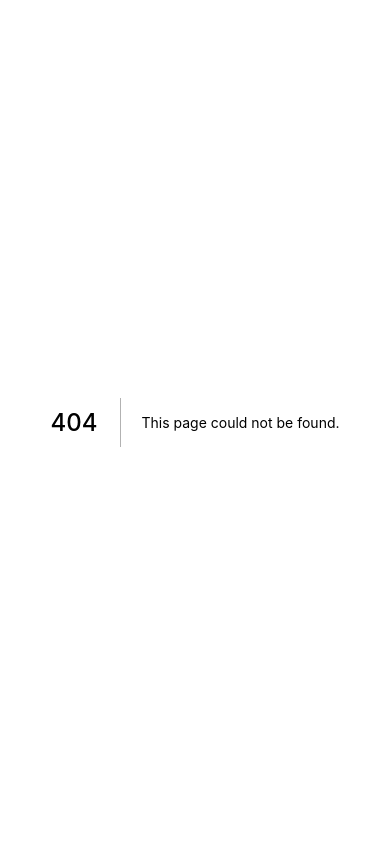
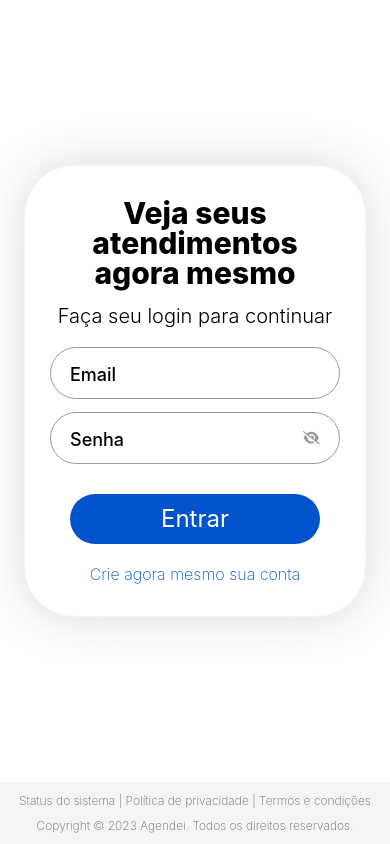
Before and after one commit to houstonsbarros/agendei-frontend, a Next.js app: page /profissional/login in a window 390 px wide. Before the commit this address had no page. Built offline with nearby package versions, Linux system fonts and the light colour scheme; a web font is replaced by a local one.

Commit message:
Atualização da responsividade da tela de Agendamentos

```diff
--- a/pages/cliente/agendamentos.tsx
+++ b/pages/cliente/agendamentos.tsx
@@ -125,8 +125,8 @@ const Agendamentos = () => {
                     }
                     )}
                 </div>
+            <Footer />
             </div>
-            <Footer />
         </main>
     )
 }
--- a/pages/cliente/cadastrar.tsx
+++ b/pages/cliente/cadastrar.tsx
@@ -45,7 +45,7 @@ const Cadastrar = function () {
         console.log(email, password);
 
         try {
-            const response = await fetch(`"${apiUrl}/client/register"`, {
+            const response = await fetch('https://agendei-api.onrender.com/client/register', {
                 method: "POST",
                 headers: {
                     "Content-Type": "application/json"
--- a/pages/cliente/inicio.tsx
+++ b/pages/cliente/inicio.tsx
@@ -33,8 +33,6 @@ const Inicio = () => {
                         userData.email,
                         userData.id,
                     ];
-
-                    console.log(client_info);
 
                     setLogado(true);
                     setClientInfo(client_info as never[]);
--- /dev/null
+++ b/pages/profissional/login.tsx
@@ -0,0 +1,154 @@
+import styles from '../../styles/loginCliente.module.scss'
+import Head from 'next/head'
+import React, { useState, useEffect } from "react";
+import { FontAwesomeIcon } from "@fortawesome/react-fontawesome";
+import { faEye, faEyeSlash } from "@fortawesome/free-solid-svg-icons";
+import { Button, Container, Form, FormGroup, Input, Label } from 'reactstrap';
+import Image from 'next/image';
+import { toast, ToastContainer } from 'react-toastify';
+import 'react-toastify/dist/ReactToastify.css';
+import Link from 'next/link';
+import Footer from '@/components/common/footer';
+import Loading from 'react-loading';
+import { PongSpinner, SwapSpinner } from 'react-spinners-kit';
+import Carregar from '@/components/carregar';
+
+const Login = function () {
+
+    const [showPassword, setShowPassword] = useState(false);
+    const [logado, setLogado] = useState(false);
+    const [isLoading, setIsLoading] = useState(false);
+
+    const toggleShowPassword = () => {
+        setShowPassword(!showPassword);
+    };
+
+    const handleSubmit = async (event: React.FormEvent<HTMLFormElement>) => {
+        event.preventDefault();
+
+        setIsLoading(true);
+
+
+        const formData = new FormData(event.target as HTMLFormElement);
+        const email = formData.get("email");
+        const password = formData.get("password");
+
+        try {
+            const response = await fetch("https://agendei-api.onrender.com/professional/login", {
+                method: "POST",
+                headers: {
+                    "Content-Type": "application/json"
+                },
+                body: JSON.stringify({ email, password })
+            });
+
+            if (response.ok) {
+                const data = await response.json();
+                sessionStorage.setItem('agendei-token', data.token);
+
+                setLogado(true)
+            } else {
+                toast.error('Usuário ou senha inválidos!', {
+                    position: "top-right",
+                    autoClose: 5000,
+                    hideProgressBar: false,
+                    closeOnClick: true,
+                    pauseOnHover: true,
+                    draggable: true,
+                    progress: undefined,
+                    theme: "colored",
+                });
+
+
+                setIsLoading(false);
+            }
+        } catch (error) {
+            toast.error('Erro ao logar profissional!', {
+                position: "top-right",
+                autoClose: 5000,
+                hideProgressBar: false,
+                closeOnClick: true,
+                pauseOnHover: true,
+                draggable: true,
+                progress: undefined,
+                theme: "colored",
+            });
+
+            setIsLoading(false);
+        }
+    };
+
+    if(logado){
+        setTimeout(() => {
+            window.location.href = "/profissional/inicio";
+        }, 2500);
+
+        return <Carregar/>
+    }
+
+    return (
+        <>
+            <Head>
+                <title>Login - Agendei</title>
+                <link rel="icon" href="/favicon.png" />
+            </Head>
+            <main className={styles.main}>
+                <ToastContainer />
+                <Container className={styles.container} onSubmit={handleSubmit}>
+                    <Form className={styles.form} autoComplete="off">
+                        <h1 className={styles.titulo}>Veja seus atendimentos<br />agora mesmo</h1>
+                        <p className={styles.subtitulo}>Faça seu login para continuar</p>
+                        <FormGroup>
+                            <div className={styles.label}>
+                                <Input
+                                    type="email"
+                                    name="email"
+                                    placeholder=" "
+                                    required
+                                />
+                                <label>Email</label>
+                            </div>
+                        </FormGroup>
+                        <FormGroup>
+                            <div className={styles.label}>
+                                <Input
+                                    id="password"
+                                    name="password"
+                                    type={showPassword ? "text" : "password"}
+                                    placeholder="Digite sua senha"
+                                    required
+                                    autoComplete="new-password"
+                                />
+                                <label>Senha</label>
+                                <button
+                                    type="button"
+                                    onClick={toggleShowPassword}
+                                    className={`${styles.passwordToggleButton} ${showPassword ? "show" : "hide"
+                                        }`}
+                                >
+                                    <FontAwesomeIcon
+                                        icon={showPassword ? faEye : faEyeSlash}
+                                        className="fas fa-fw"
+                                    />
+                                </button>
+                            </div>
+                        </FormGroup>
+                        {isLoading ? (
+                            <Button type="submit" outline className={styles.btnLoading}>
+                                <PongSpinner color="#FFF" className={styles.spinner}/>
+                            </Button>
+                        ) : (
+                            <Button type="submit" outline className={styles.btn}>
+                            Entrar
+                            </Button>
+                        )}
+                        <p className={styles.cadastrar}><Link href="/cliente/cadastrar" className={styles.cadastrarLink}>Crie agora mesmo sua conta</Link></p>
+                    </Form>
+                </Container>
+                <Footer/>
+            </main>
+        </>
+    )
+};
+
+export default Login;
--- a/styles/Home.module.scss
+++ b/styles/Home.module.scss
@@ -13,8 +13,7 @@
     justify-content: center;
     flex-direction: column;
     align-items: center;
-
-    margin-top: 70px;
+    flex: 1;
 }
 
 .titulo {
--- a/styles/cadastroCliente.module.scss
+++ b/styles/cadastroCliente.module.scss
@@ -4,13 +4,14 @@
   background-color: #fff;
   overflow-x: hidden;
   display: flex;
-  justify-content: space-between;
-  align-items: center;
+  justify-content: center;
+  align-items: flex-start;
   flex-direction: column;
   height: 100vh;
 }
 
 .form{
+  align-self: center;
   display: flex;
   justify-content: center;
   flex-direction: column;
--- a/styles/cliente/agendamentos.module.scss
+++ b/styles/cliente/agendamentos.module.scss
@@ -1,9 +1,7 @@
 .main {
     background-color: #FFF;
-    font-family: 'Poppins', sans-serif;
-    overflow-x: hidden;
     display: flex;
-    justify-content: center;
+    justify-content: space-between;
     align-items: center;
     flex-direction: column;
     height: 100vh;
@@ -17,7 +15,7 @@
     flex-direction: column;
     align-items: center;
 
-    margin-top: 150px;
+    margin-top: 550px;
 }
 
 .titulo {
@@ -33,8 +31,8 @@
     align-items: space-between;
     gap: 50px;
     flex-wrap: wrap;
-
     margin-top: 50px;
+    margin-bottom: 50px;
 }
 
 .card {
@@ -112,7 +110,6 @@
     }
 }
 
-/* Botão padrão */
 .status {
     width: 100px;
     height: 40px;
@@ -141,3 +138,70 @@
     background-color: #CD191E;
     color: #fff;
   }
+
+
+@media (max-height: 1024px) {
+    .container {
+        margin-top: 650px;
+    }
+  }
+
+  @media (max-height: 690px) {
+    .container {
+        margin-top: 700px;
+    }
+  }
+
+@media (max-width: 1132px) {
+    .container {
+        margin-top: 550px;
+    }
+    .containerAgendamentos {
+        gap: 40px;
+    }
+
+    .card {
+        width: 320px;
+        height: 250px;
+        margin-right: 10px;
+        margin-left: 10px;
+    }
+
+    .titulo {
+        font-size: 40px;
+    }
+
+    .subtitulo {
+        font-size: 16px;
+    }
+}
+
+@media (max-width: 1105px) {
+    .container {
+        margin-top: 600px;
+    }
+
+    .containerAgendamentos {
+        gap: 20px;
+    }
+}
+
+@media (max-width: 1065px) {
+    .container {
+        margin-top: 600px;
+    }
+
+    .containerAgendamentos {
+        margin-top: 50px
+    }
+}
+
+@media (max-width: 705px) {
+    .container {
+        margin-top: 700px;
+    }
+
+    .containerAgendamentos {
+        margin-top: 50px
+    }
+}
--- a/styles/cliente/inicio.module.scss
+++ b/styles/cliente/inicio.module.scss
@@ -1,7 +1,5 @@
 .main {
     background-color: #FFF;
-    font-family: 'Poppins', sans-serif;
-    overflow-x: hidden;
     display: flex;
     justify-content: center;
     align-items: center;
@@ -11,11 +9,11 @@
 
 .container {
     width: 100%;
-    height: 90vh;
     display: flex;
     justify-content: center;
     flex-direction: column;
     align-items: center;
+    flex: 1;
 }
 
 .titulo {
@@ -157,3 +155,10 @@
         text-align: center;
     }
 }
+
+@media (max-height: 500px) {
+    .container {
+        margin-top: 100px;
+        margin-bottom: 50px;
+    }
+}
--- a/styles/globals.scss
+++ b/styles/globals.scss
@@ -5,4 +5,25 @@
     padding: 0;
     font-family: 'SF Pro Display', sans-serif;
     user-select: none;
+
+    &::-webkit-scrollbar {
+        width: 10px;
+        z-index: 9999;
+      }
+      &::-webkit-scrollbar-track {
+        background-color: #e7e7e7;
+      }
+
+  &::-webkit-scrollbar-thumb {
+    background-color: #0053CC;
+    border-radius: 5px;
+  }
+
+  &::-webkit-scrollbar-thumb:hover {
+    background-color: #0347ac;
+  }
+
+  &::-webkit-scrollbar-thumb:active {
+    background-color: #0347ac;
+  }
 }
--- a/styles/loginCliente.module.scss
+++ b/styles/loginCliente.module.scss
@@ -15,6 +15,7 @@
   justify-content: center;
   flex-direction: column;
   align-items: center;
+  flex: 1;
 
   width: 900px;
   height: 550px;
@@ -195,6 +196,11 @@
       color: #0053CC;
       box-shadow: 0px 0px 30px 5px rgba(0, 0, 0, 0.15);
   }
+
+  &:focus {
+    background: #0053CC;
+    color: #fff;
+  }
 }
 
 .btnLoading {
@@ -241,35 +247,50 @@
 
 @media (max-width: 520px) {
   .form {
-    width: 450px;
-    height: 600px;
+    width: 350px;
+    height: 500px;
     margin-top: 30px;
     margin-bottom: 30px;
   }
 
   .titulo {
-    font-size: 40px;
+    font-size: 36px;
     line-height: 100%;
   }
 
+  .label {
+    margin: 0;
+  }
+
   .label Input {
-    min-width: 300px;
+    min-width: 250px;
   }
 }
 
 @media (max-width: 400px) {
   .form {
-    width: 350px;
-    height: 550px;
+    width: 340px;
+    height: 450px;
     margin-top: 30px;
     margin-bottom: 30px;
   }
   .titulo {
-    font-size: 36px;
+    font-size: 30px;
     line-height: 100%;
   }
 
+  .label {
+    margin: 0;
+  }
+
   .label Input {
-    min-width: 270px;
+    min-width: 240px;
   }
 }
+
+@media (max-height: 500px) {
+  .container {
+      margin-top: 50px;
+      margin-bottom: 50px;
+  }
+}
```
Also changed, not shown: src/components/common/header/styles.module.scss (+7 -1 lines).
